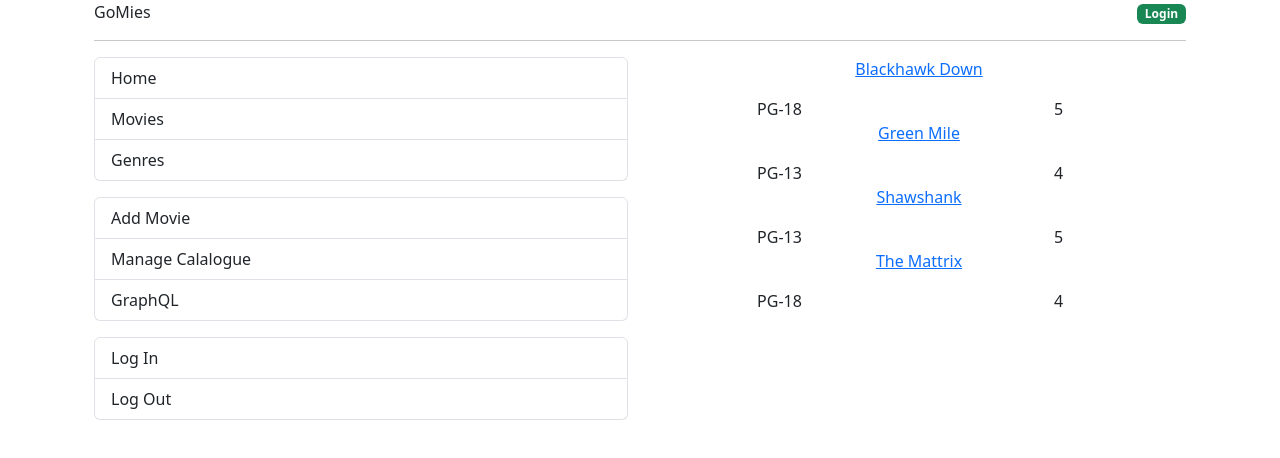
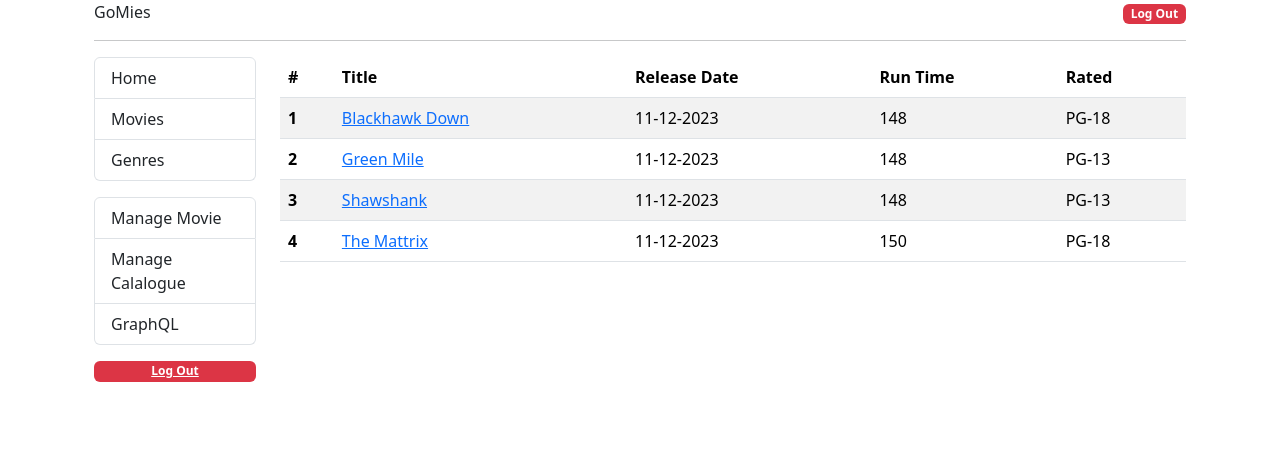
Before and after one commit to psinthorn/go-react, a React (Create React App) app in the folder front-end/: page /movies in a window 1280 px wide. Shown: the top 458 px of the page. Built offline with nearby package versions, Linux system fonts and the light colour scheme.

Commit message:
implement login function and form

```diff
--- a/front-end/src/App.js
+++ b/front-end/src/App.js
@@ -1,15 +1,21 @@
-import React from 'react'
+import React, { useState } from 'react'
 import SideMenu from './components/SideMenu';
 import { Outlet } from 'react-router-dom';
 
+
 function App(){
+  const [logIn, setLogin] = useState(true);
   return (
     <>
       <div className='container'>
         <div className='row width-full'>
           <div className='col'>GoMies</div>
           <div className='col text-end  '>
-            <div className='badge bg-success'>Login</div>
+            {logIn ?
+              <div className='badge bg-danger'>Log Out </div>
+            :
+              <div className='badge bg-success'>Log In</div>
+            }
           </div>
         </div>
         <hr/>
@@ -17,10 +23,10 @@ function App(){
 
       <div className='container'>
         <div className='row'>
-          <div className='col md-2'>
+          <div className='col-md-2'>
             <SideMenu />
           </div>
-          <div className='col md-10'>
+          <div className='col-md-10'>
             <Outlet />
           </div>
         </div>
--- a/front-end/src/components/Movie.js
+++ b/front-end/src/components/Movie.js
@@ -1,12 +1,33 @@
-import React, { useState } from 'react'
+import React, { useEffect, useState } from 'react'
 import { Link, useParams } from 'react-router-dom';
 
 const Movie = ({ title, mpaa_rate, score}) => {
   const [movie, setMovie] = useState({});
-  const movieId = useParams();
+  const { id } = useParams();
+
+  useEffect(() => {
+    let myMovie = {
+      id: 1,
+      title: "Black Hawk Down",
+      release_date: "11-12-2023",
+      runtime: "148",
+      mpaa_rating: "18+",
+      description: "Operation on Mogadishu",
+      status: true,
+    }
+
+    setMovie(myMovie);
+
+  }, [id]);
+
   return (
     <div>
-      <p className='text-center'><Link to={`/movies/${movieId}`}>{title}</Link></p>
+      <h2 className='text-center'><Link to={`/movie/${movie.id}`}>{movie.title}</Link></h2>
+      <small><em>{movie.release_date}, {movie.runtime} minutes, Rated: {movie.mpaa_rating}</em></small>
+      <hr/>
+      <p>
+        {movie.description}
+      </p>
         <div className='row'>
         <div className='col'>{mpaa_rate}</div>
         <div className='col'>{score}</div>
--- a/front-end/src/components/Movies.js
+++ b/front-end/src/components/Movies.js
@@ -1,5 +1,6 @@
 import React, { useEffect, useState } from 'react'
 import MovieItem from './MovieItem'
+import { Link } from 'react-router-dom'
 
 const Movies = () => {
   const [movies, setMovies] = useState([])
@@ -11,40 +12,70 @@ const Movies = () => {
       {
         id: 1,
         title: "Blackhawk Down",
+        release_date: "11-12-2023",
+        runtime: "148",
         mpaa_rate: "PG-18",
-        score: "5"
+        score: "5",
+        status: true,
       },
       {
         id: 2,
         title: "Green Mile",
+        release_date: "11-12-2023",
+        runtime: "148",
         mpaa_rate: "PG-13",
-        score: "4"
+        score: "4",
+        status: true,
       },
       {
         id: 3,
         title: "Shawshank",
+        release_date: "11-12-2023",
+        runtime: "148",
         mpaa_rate: "PG-13",
-        score: "5"
+        score: "5",
+        status: true,
       },
       {
         id: 4,
         title: "The Mattrix",
+        release_date: "11-12-2023",
+        runtime: "150",
         mpaa_rate: "PG-18",
-        score: "4"
+        score: "4",
+        status: true,
       },
     ]
     setMovies(movieList);
   }, [])
 
   return (
-    <div className='text-center'>
-      {
-        movies.map((m) => {
-          return <MovieItem key={m.id} id={m.id} title={m.title} mpaa_rate={m.mpaa_rate} score={m.score} />
+    <table className='table table-striped'>
+      <thead>
+        <tr>
+          <th>#</th>
+          <th>Title</th>
+          <th>Release Date</th>
+          <th>Run Time</th>
+          <th>Rated</th>
+        </tr>
+      </thead>
+      <tbody>
+        {movies.map((m) => {
+            return (
+            <tr>
+              <th scope="row">{m.id}</th>
+              <td className='decoration-none'><Link to={`/movie/${m.id}`}>{m.title}</Link></td>
+              <td>{m.release_date}</td>
+              <td>{m.runtime}</td>
+              <td>{m.mpaa_rate}</td>
+            </tr>
+            )
+          })
+        }
+      </tbody>
 
-        })
-      }
-    </div>
+    </table>
   )
 }
 
--- a/front-end/src/components/SideMenu.js
+++ b/front-end/src/components/SideMenu.js
@@ -1,7 +1,9 @@
 // Side menu components
 // call menu item component and pass props to menu item props
 
+import { useState } from "react";
 import SideMenuItem from "./SideMenuItem"
+import { Link } from "react-router-dom";
 
 const menuItemList = [
     {
@@ -32,7 +34,7 @@ const menuItemList = [
 
 const adminMenuList = [
     {
-        title: "Add Movie",
+        title: "Manage Movie",
         link: "/movie-manage",
         icon: "",
         status: true
@@ -67,6 +69,7 @@ const loginLogout = [
 ]
 
 const SideMenu = () => {
+    const [jwtToken, SetJwtToken] = useState("aaa");
 
     return (
        <>
@@ -80,7 +83,7 @@ const SideMenu = () => {
             }
         </div>
         <div className="list-group mb-3">
-            {
+            {jwtToken !== "" &&
                 adminMenuList.map((menu) => {
                    return (
                    <SideMenuItem link={menu.link} key={menu.title} title={menu.title} />
@@ -89,12 +92,15 @@ const SideMenu = () => {
             }
         </div>
         <div className="list-group">
-            {
-                loginLogout.map((menu) => {
-                   return (
-                   <SideMenuItem link={menu.link} key={menu.title} title={menu.title} />
-                   )
-                })
+            {jwtToken === "" ?
+            <Link to="/login" className="badge badge-success bg-success">Log in</Link>
+            :
+            <a href="#!" className="badge badge-danger bg-danger">Log Out</a>
+                // loginLogout.map((menu) => {
+                //    return (
+                //    <SideMenuItem link={menu.link} key={menu.title} title={menu.title} />
+                //    )
+                // })
             }
         </div>
        </>
```
